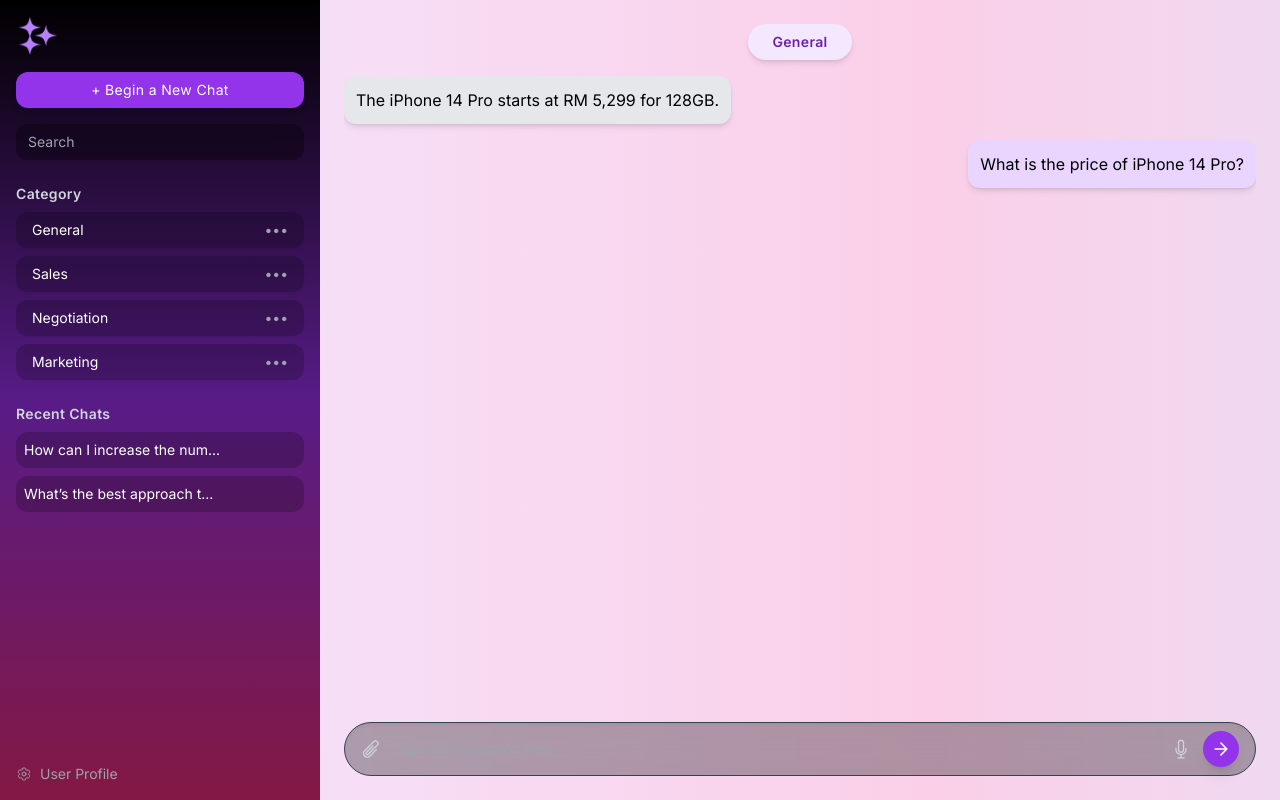
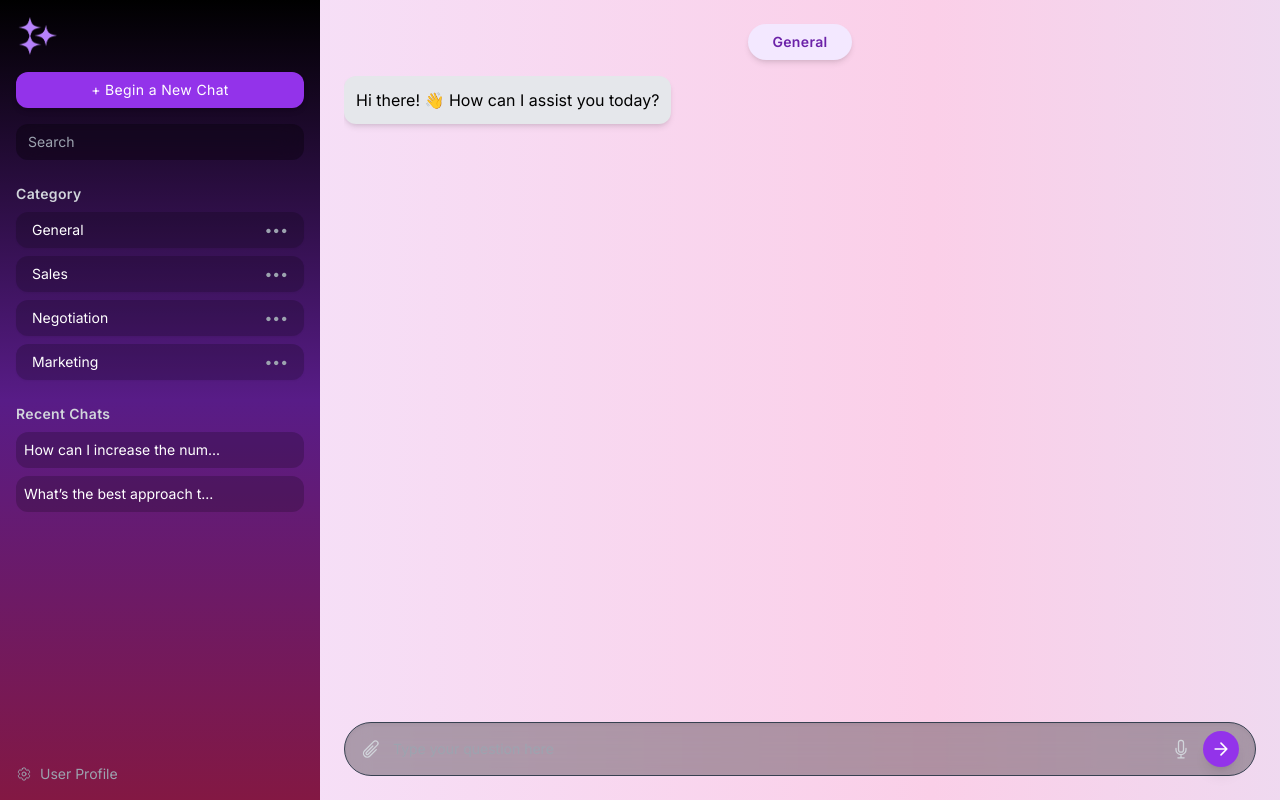
Before and after one commit to chaywen/retail-chatbot, a React (Create React App) app: page / in a window 1280 px wide. Built offline with nearby package versions, Linux system fonts and the light colour scheme.

Commit message:
Update ChatWindow.jsx

```diff
--- a/src/components/ChatWindow.jsx
+++ b/src/components/ChatWindow.jsx
@@ -1,11 +1,10 @@
-import React, { useState } from 'react';
+ import React, { useState } from 'react';
 import MessageBubble from './MessageBubble';
 import { PaperClipIcon, MicrophoneIcon } from '@heroicons/react/24/outline';
 
 export default function ChatWindow() {
   const [messages, setMessages] = useState([
-    { sender: 'bot', text: 'The iPhone 14 Pro starts at RM 5,299 for 128GB.' },
-    { sender: 'user', text: 'What is the price of iPhone 14 Pro?' },
+    { sender: 'bot', text: 'Hi there! 👋 How can I assist you today?' },
   ]);
   const [input, setInput] = useState('');
 
```
